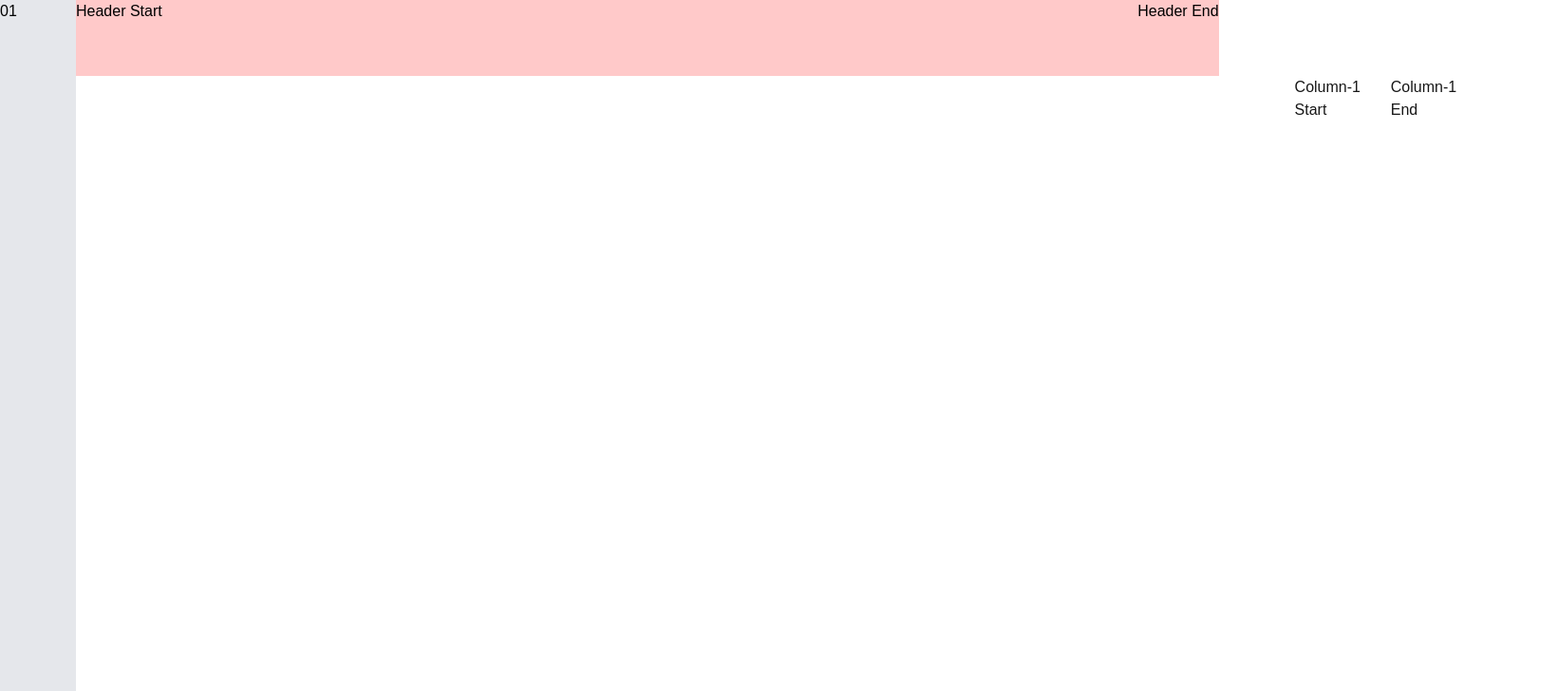
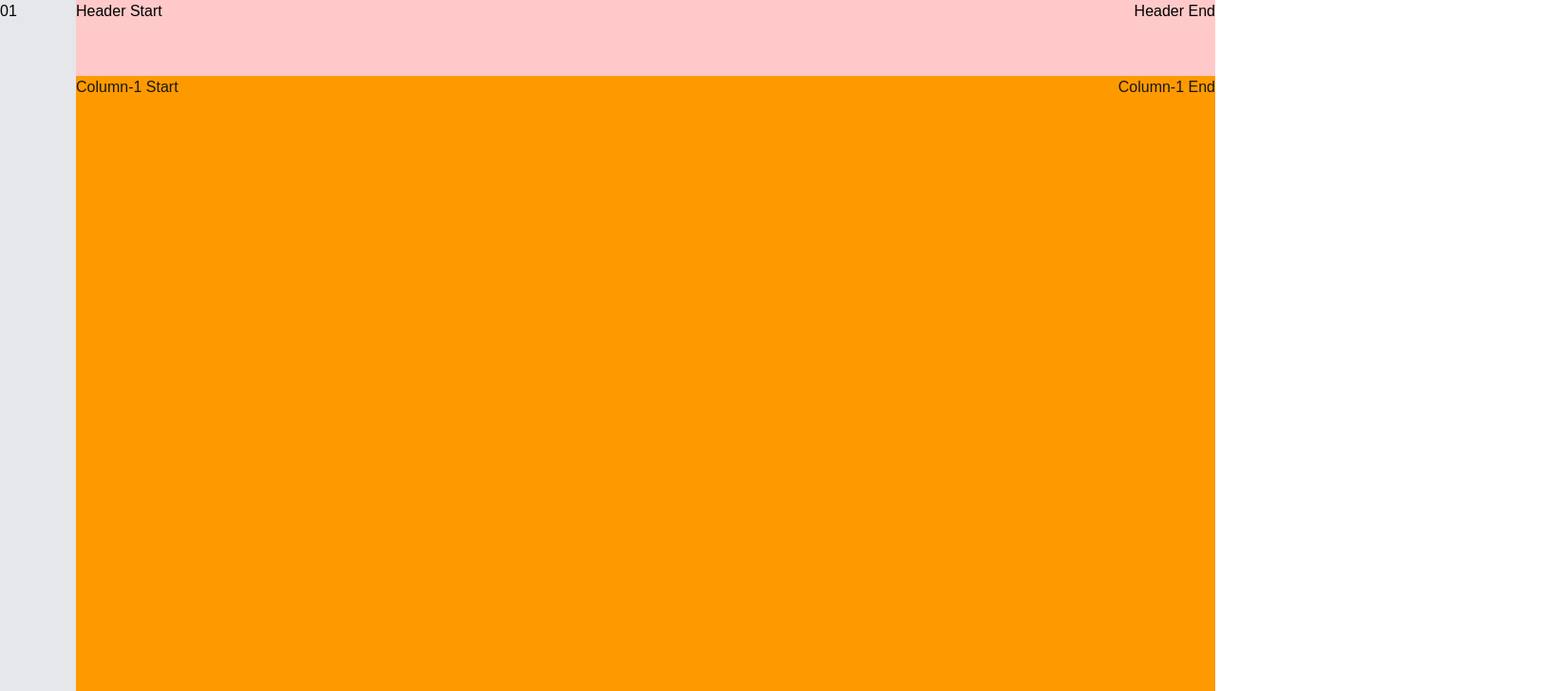
Before and after one commit to XxAbrahamLincolnxX/portfolio-tailwind-main, a Next.js app: page / in a window 1280 px wide. Shown: the top 728 px of the page at 95% size, 1641 px wide, since content can reach past the window. Built offline with nearby package versions, Linux system fonts and the light colour scheme.

Commit message:
fixed width

```diff
--- a/app/components/Header.jsx
+++ b/app/components/Header.jsx
@@ -2,7 +2,7 @@ import React from 'react'
 
 const Header = () => {
   return (
-    <div className='flex bg-red-200 text-black h-20 w-screen justify-between'>
+    <div className='flex bg-red-200 text-black h-20 w-full justify-between'>
         <p>Header Start</p>
         <p>Header End</p>
     </div>
--- a/app/components/LeftColumn.jsx
+++ b/app/components/LeftColumn.jsx
@@ -2,7 +2,7 @@ import React from 'react'
 
 const LeftColumn = () => {
   return (
-    <div className='m-20 flex justify-between'>
+    <div className='flex justify-between w-auto'>
       <p>Column-1 Start</p>
       <p>Column-1 End</p>
     </div>
--- a/app/page.tsx
+++ b/app/page.tsx
@@ -4,9 +4,9 @@ import LeftColumn from '../app/components/LeftColumn';
 
 export default function Home() {
   return (
-    <div className="flex">
+    <div className="flex w-screen bg-amber-500">
       <SideNavbar />
-      <div className='flex-1 md:flex h-screen relative'>
+      <div className='flex-1 h-screen relative'>
       <Header />
       <LeftColumn />
       </div>
```
